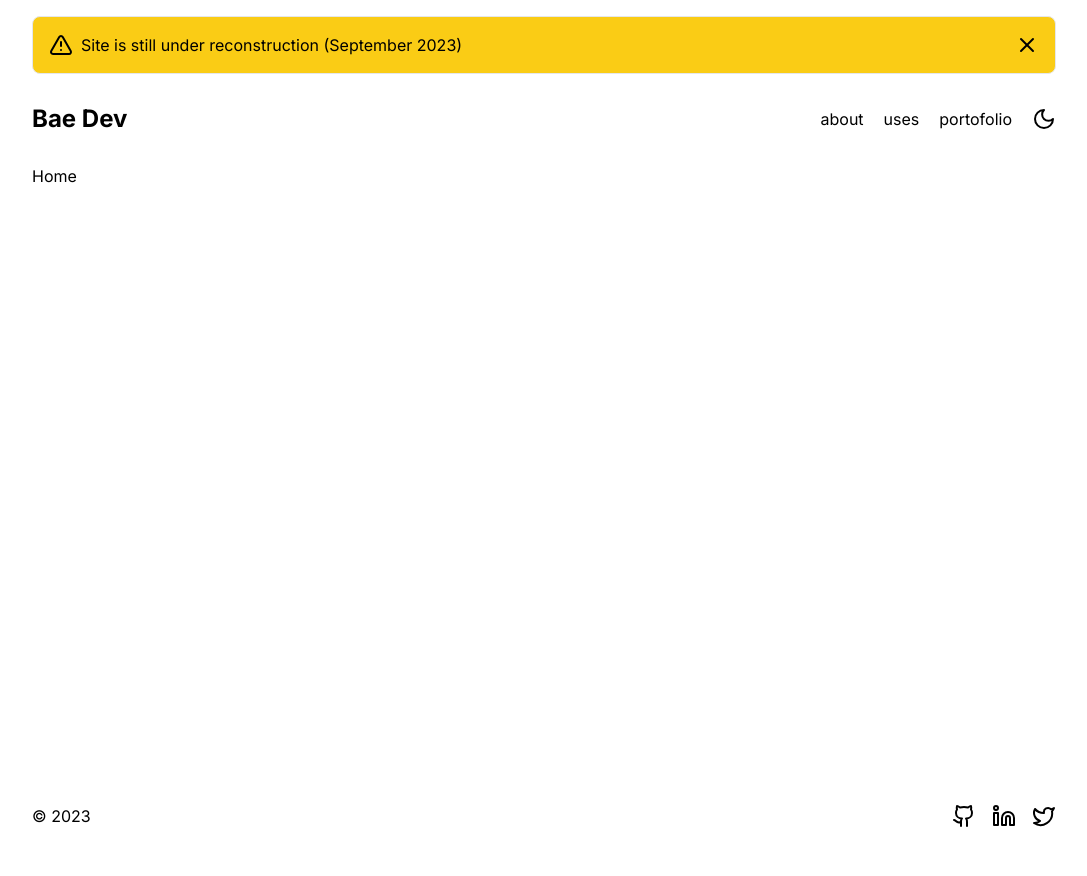
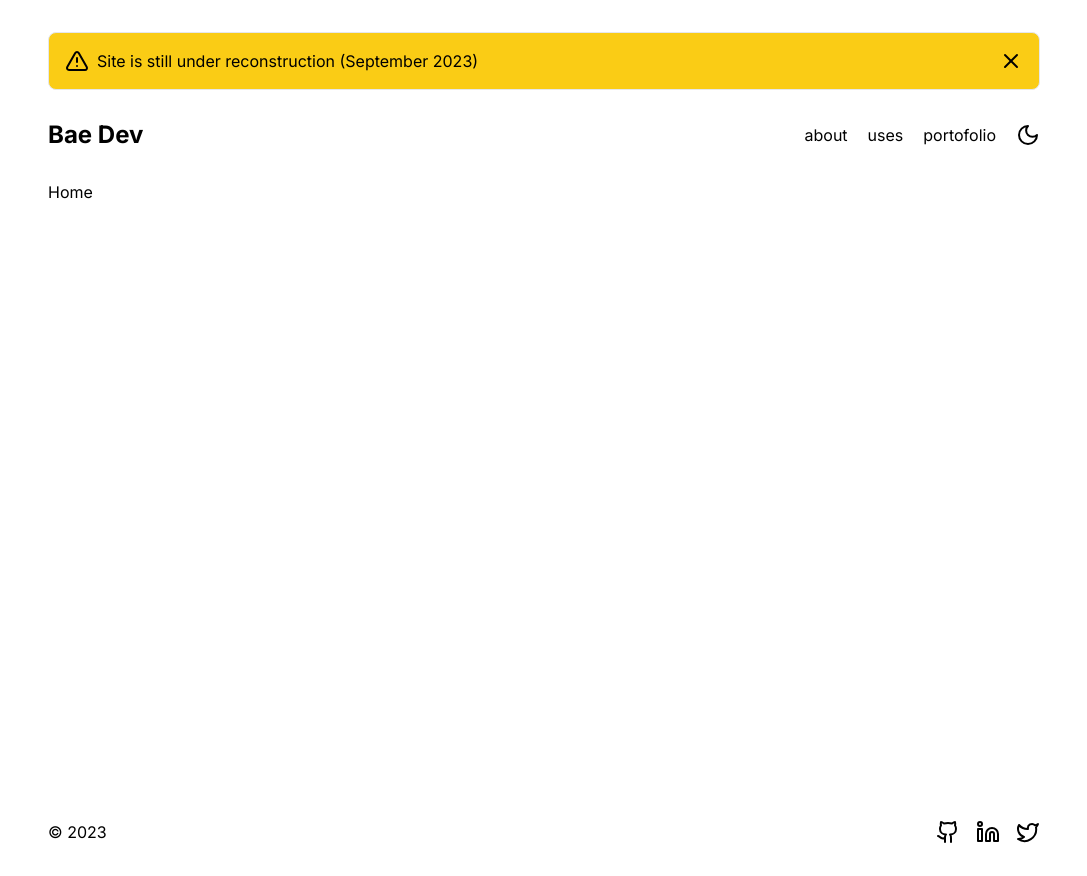
Before and after one commit to albae69/albae69.github.io, a Next.js app: page / in a window 1280 px wide. Shown: the whole page, without its empty margins (96-1183 px from the left). Before the commit the page ends 844 px from the top, so only its background shows below. Built offline with nearby package versions, Linux system fonts and the light colour scheme.

Commit message:
fix: padding and dynamic icon

```diff
--- a/app/(root)/layout.tsx
+++ b/app/(root)/layout.tsx
@@ -12,7 +12,7 @@ import UnderConstruction from '@/components/UnderConstruction'
 const inter = Inter({ subsets: ['latin'] })
 
 export const metadata: Metadata = {
-  title: 'Bae - Frontend Developer',
+  title: 'Bae Dev - Frontend Developer',
   description: 'Generated by create next app',
 }
 
@@ -26,15 +26,15 @@ export default function RootLayout({
       <body
         className={twMerge(
           inter.className,
-          'min-h-screen max-w-screen-lg mx-auto'
+          'min-h-screen max-w-screen-lg mx-auto p-4'
         )}>
         <ThemeProvider attribute='class' defaultTheme='system' enableSystem>
           <UnderConstruction />
           <Header />
           {children}
           <Footer />
+          <Analytics />
         </ThemeProvider>
-        <Analytics />
       </body>
     </html>
   )
--- a/components/Footer.tsx
+++ b/components/Footer.tsx
@@ -1,4 +1,7 @@
-import { Github, Linkedin, Twitter } from 'lucide-react'
+'use client'
+
+import Link from 'next/link'
+import Icon from './Icon'
 
 const Footer = () => {
   let year = new Date().getFullYear()
@@ -6,21 +9,31 @@ const Footer = () => {
     <footer className='h-10 flex justify-between'>
       <h3>© {year}</h3>
       <ul className='flex gap-4'>
+        <Link
+          href='https://github.com/albae69'
+          target='_blank'
+          aria-label='link to github'>
           <li className='hover:underline'>
-          <a href='https://github.com/albae69' target='_blank'>
-            <Github />
-          </a>
+            <Icon name='github' />
           </li>
+        </Link>
+
+        <Link
+          href='https://linkedin.com/in/albae69'
+          target='_blank'
+          aria-label='link to linkedin'>
           <li className='hover:underline'>
-          <a href='https://linkedin.com/in/albae69' target='_blank'>
-            <Linkedin />
-          </a>
+            <Icon name='linkedin' />
           </li>
+        </Link>
+        <Link
+          href='https://x.com/albae69'
+          target='_blank'
+          aria-label='link to twitter'>
           <li className='hover:underline'>
-          <a href='https://x.com/albae69' target='_blank'>
-            <Twitter />
-          </a>
+            <Icon name='twitter' />
           </li>
+        </Link>
       </ul>
     </footer>
   )
--- a/components/Header.tsx
+++ b/components/Header.tsx
@@ -2,7 +2,7 @@
 
 import Link from 'next/link'
 import { useTheme } from 'next-themes'
-import { Sun, Moon } from 'lucide-react'
+import Icon from './Icon'
 
 export default function Header() {
   let theme =
@@ -14,26 +14,35 @@ export default function Header() {
 
   return (
     <header className=' flex flex-row flex-1  justify-between items-center h-[90px]'>
-      <Link href={'/'}>
+      <Link href={'/'} aria-label='link to albae69.dev'>
         <h3 className='text-2xl font-bold hover:underline'>Bae Dev</h3>
       </Link>
       <ul className='flex gap-5 text-base '>
-        <Link href='/about' className='hover:underline'>
+        <Link
+          href='/about'
+          className='hover:underline'
+          aria-label='link to about page'>
           <li>about</li>
         </Link>
-        <Link href='/uses' className='hover:underline'>
+        <Link
+          href='/uses'
+          className='hover:underline'
+          aria-label='link to uses page'>
           <li>uses</li>
         </Link>
-        <Link href='/portofolio' className='hover:underline'>
+        <Link
+          href='/portofolio'
+          className='hover:underline'
+          aria-label='link to portofolio page'>
           <li>portofolio</li>
         </Link>
-        <p
+        <div
           className='cursor-pointer'
           onClick={() =>
             theme == 'light' ? setTheme('dark') : setTheme('light')
           }>
-          {theme == 'dark' ? <Sun /> : <Moon />}
-        </p>
+          {theme == 'dark' ? <Icon name='sun' /> : <Icon name='moon' />}
+        </div>
       </ul>
     </header>
   )
--- /dev/null
+++ b/components/Icon.tsx
@@ -0,0 +1,15 @@
+import dynamic from 'next/dynamic'
+import { LucideProps } from 'lucide-react'
+import dynamicIconImports from 'lucide-react/dynamicIconImports'
+
+interface IconProps extends LucideProps {
+  name: keyof typeof dynamicIconImports
+}
+
+const Icon = ({ name, ...props }: IconProps) => {
+  const LucideIcon = dynamic(dynamicIconImports[name])
+
+  return <LucideIcon {...props} />
+}
+
+export default Icon
```
Lines whose indentation alone changed are shown as unchanged.
